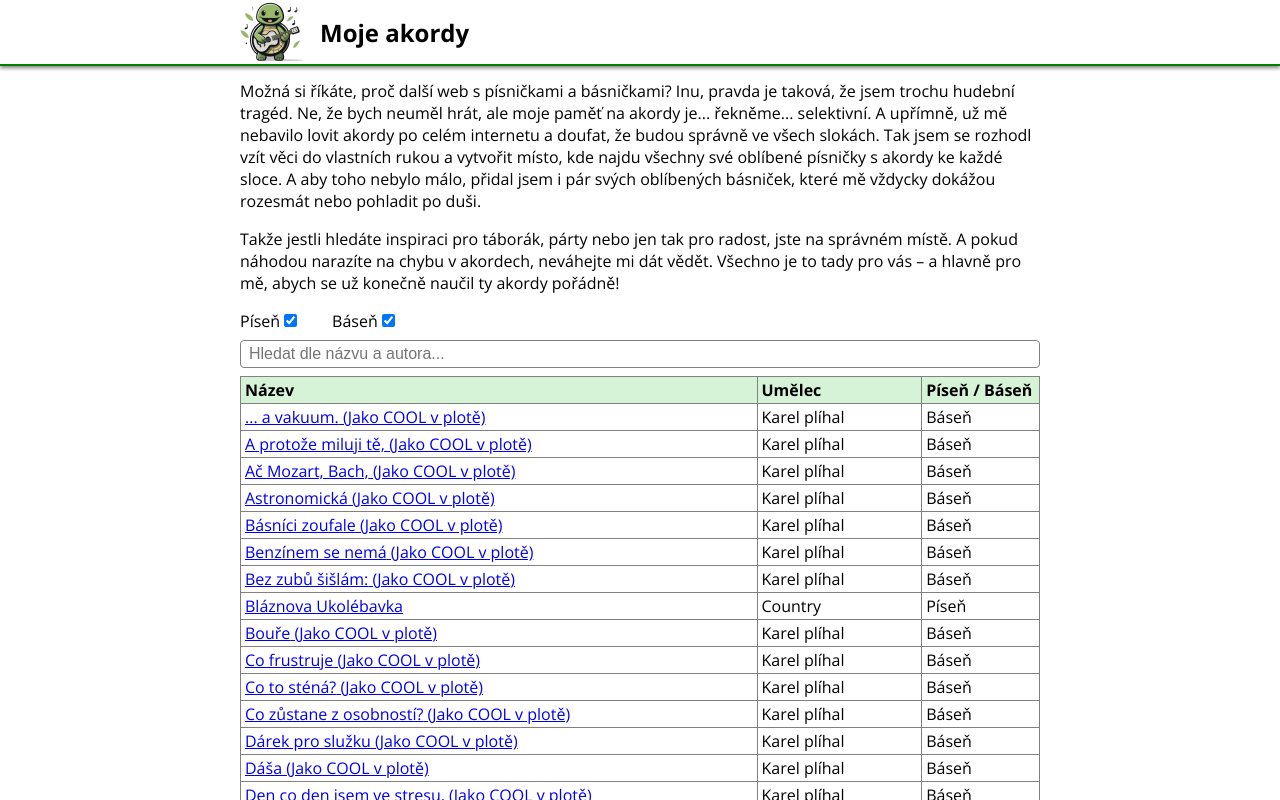
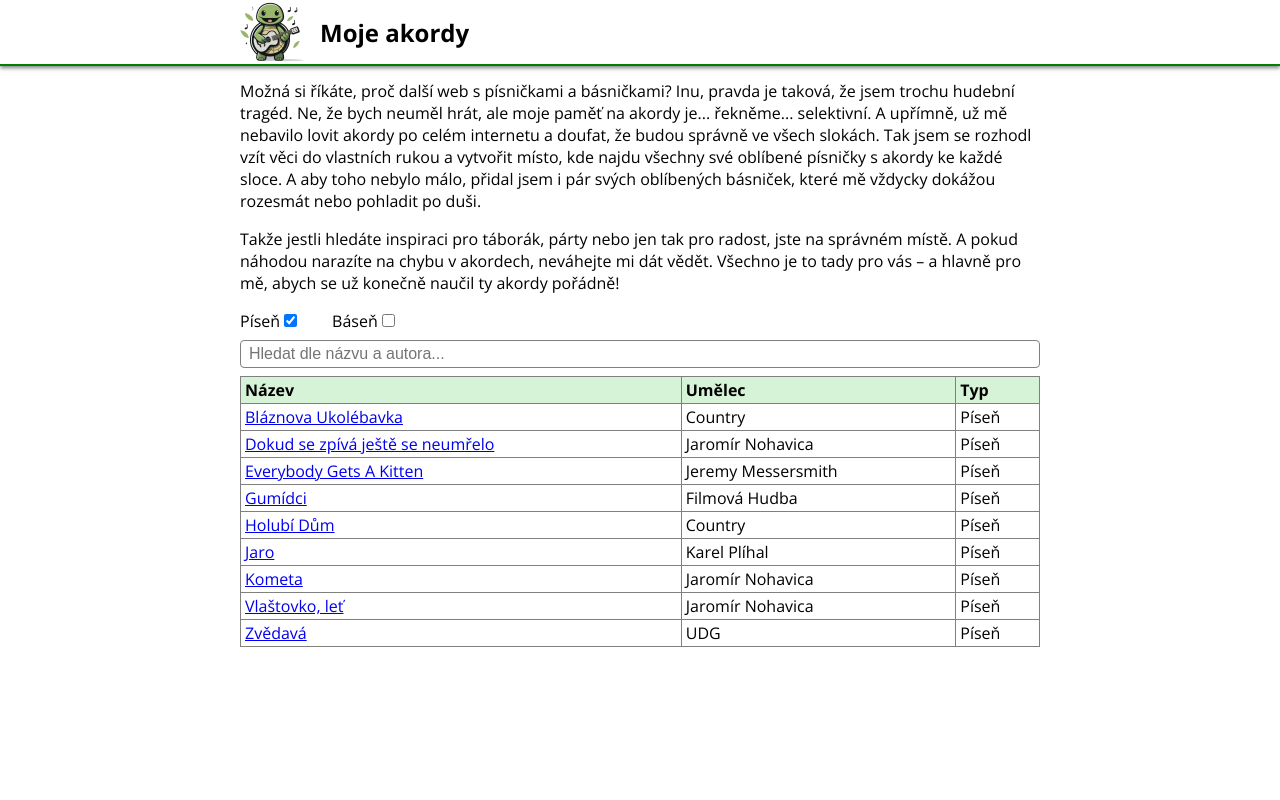
Before and after one commit to ingSlonik/moje-akordy, a Next.js app: page / in a window 1280 px wide. Shown: the top 800 px of the page. Built offline with nearby package versions, Linux system fonts and the light colour scheme.

Commit message:
Set by default only songs

```diff
--- a/src/components/SongTable.tsx
+++ b/src/components/SongTable.tsx
@@ -8,7 +8,7 @@ import { Song } from "../../types";
 export default function SongTable(props: { songs: Song[] }) {
 
     const [search, setSearch] = useState("");
-    const [type, setType] = useState<Array<"song" | "poem">>(["song", "poem"]);
+    const [type, setType] = useState<Array<"song" | "poem">>(["song"]);
 
     const songs = useMemo(() => {
         let songs = props.songs
@@ -53,7 +53,7 @@ export default function SongTable(props: { songs: Song[] }) {
                 <tr>
                     <th>Název</th>
                     <th>Umělec</th>
-                    <th>Píseň / Báseň</th>
+                    <th>Typ</th>
                 </tr>
             </thead>
             <tbody>
```
